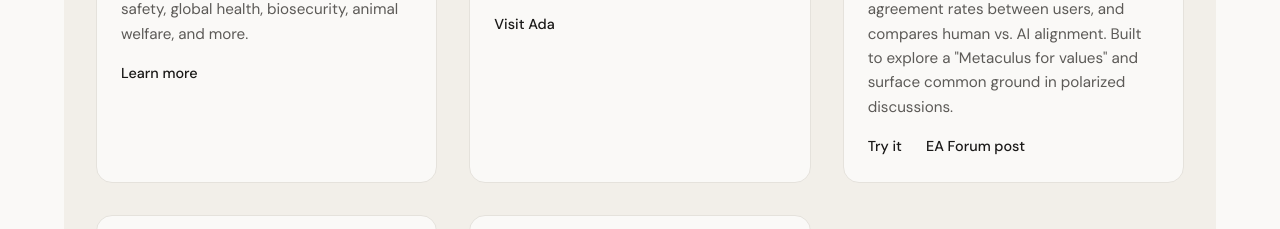
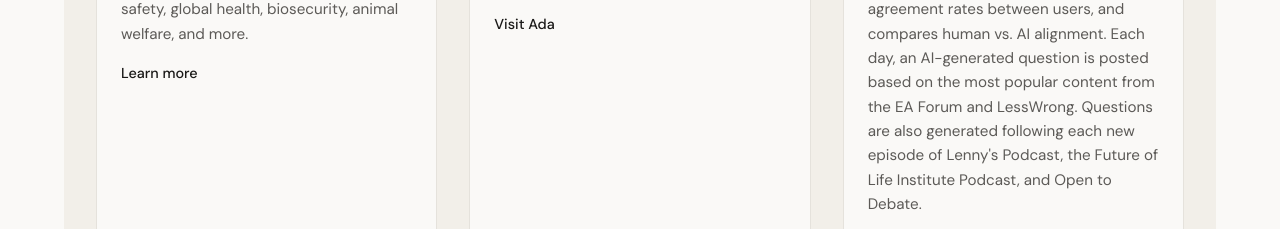
Before and after one commit to kruger-adam/personal-website, a plain HTML site: page index.html in a window 1280 px wide. Shown: the part 1913-2142 px from the top of the page. Drawn offline with Linux system fonts and the light colour scheme.

Commit message:
Update Aligned description to include AI question generation and podcast integrations
Co-Authored-By: Claude Sonnet 4.6 <noreply@anthropic.com>

```diff
--- a/index.html
+++ b/index.html
@@ -115,7 +115,7 @@
               <img class="project-logo" src="images/logos/aligned.png" alt="Aligned" onerror="this.style.display='none'" />
               <h3>Aligned</h3>
             </div>
-            <p>A web app for opinion and value tracking—maps where opinions converge and diverge using binary polling, measures agreement rates between users, and compares human vs. AI alignment. Built to explore a "Metaculus for values" and surface common ground in polarized discussions.</p>
+            <p>A web app for opinion and value tracking—maps where opinions converge and diverge using binary polling, measures agreement rates between users, and compares human vs. AI alignment. Each day, an AI-generated question is posted based on the most popular content from the EA Forum and LessWrong. Questions are also generated following each new episode of Lenny's Podcast, the Future of Life Institute Podcast, and Open to Debate.</p>
             <div class="project-links">
               <a href="https://thealignedapp.com" target="_blank" rel="noopener">Try it</a>
               <a href="https://forum.effectivealtruism.org/posts/Rb4HmkapRtDtFWNyj/seeking-feedback-a-tool-for-opinion-value-tracking-and" target="_blank" rel="noopener">EA Forum post</a>
```
